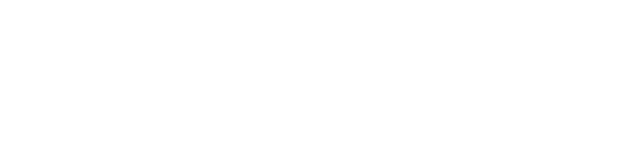
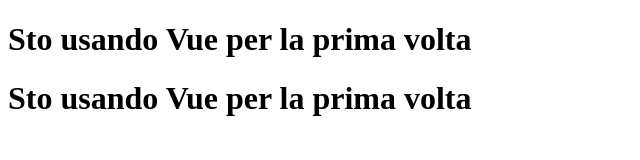
Before and after one commit to ariannacostanzo/vue-hello, a plain HTML site: page index.html in a window 1280 px wide. Shown: the whole page, without its empty margins (0-640 px from the left). Drawn offline with nearby package versions, Linux system fonts and the light colour scheme.

Commit message:
implementing message printing

```diff
--- a/index.html
+++ b/index.html
@@ -13,6 +13,9 @@
 
     <div id="root">
 
+        <h1>{{message}}</h1>
+        <!-- con v-text -->
+        <h1 v-text="message"></h1>
 
 
 
--- a/js/main.js
+++ b/js/main.js
@@ -5,7 +5,9 @@
 const app = createApp({
     name: 'Vue Hello',
     data() {
-
+        return {
+            message: 'Sto usando Vue per la prima volta'
+        }
     }
 })
 
```
